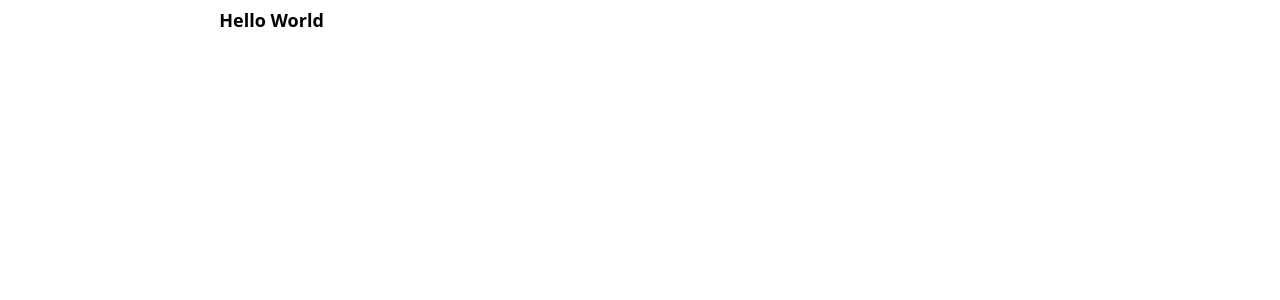
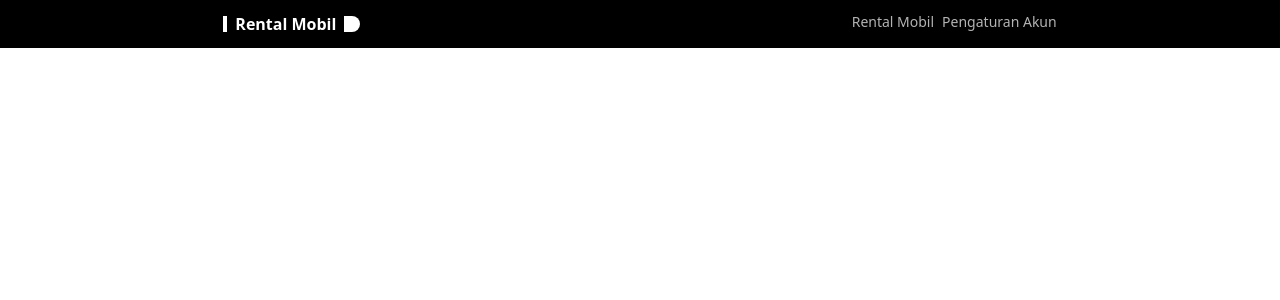
Before and after one commit to AdiCahyaSaputra/rental-mobil-fe, a Next.js app: page / in a window 1280 px wide. Shown: the top 300 px of the page. Built offline with nearby package versions, Linux system fonts and the light colour scheme.

Commit message:
navbar components

```diff
--- /dev/null
+++ b/components/reusable/Navbar.tsx
@@ -0,0 +1,36 @@
+import Container from "components/reusable/Container"
+import { useState } from 'react'
+
+const Navbar: React.FC = () => {
+  const [active, setActive] = useState(false)
+
+  return (
+    <>
+      <nav className='bg-black p-1.5 text-white'>
+        <Container>
+          <div className='flex justify-between'>
+            <div className='flex space-x-2 items-center'>
+              <div className='w-1 py-2 bg-white'></div>
+              <h1 className='font-bold'>Rental Mobil</h1>
+              <div className='w-4 aspect-square bg-white rounded-r-lg rounded-l-none rounded-b-sm'></div>
+            </div>
+
+            <div className={`z-20 text-sm text-white/70 p-4 md:p-0 fixed inset-y-0 ${active ? 'right-0' : '-right-full'} w-6/12 md:w-max md:static bg-black md:bg-transparent flex flex-col md:flex-row space-y-2 md:space-x-2 md:space-y-0`}>
+              <a className='hover:text-white'>Rental Mobil</a>
+              <a className='hover:text-white'>Pengaturan Akun</a>
+            </div>
+
+            <button onClick={() => setActive(!active)} className='justify-center space-y-1.5 flex flex-col items-end md:hidden'>
+              <div className='w-6 h-px bg-white'></div>
+              <div className='w-3 h-px bg-white'></div>
+              <div className='w-4 h-px bg-white'></div>
+            </button>
+          </div>
+        </Container>
+      </nav>
+      <div onClick={() => setActive(!active)} className={`${active ? 'block' : 'hidden'} fixed inset-0 bg-black/70 z-10`}></div>
+    </>
+  )
+}
+
+export default Navbar
--- a/package.json
+++ b/package.json
@@ -14,6 +14,7 @@
     "react-dom": "18.2.0"
   },
   "devDependencies": {
+    "@tailwindcss/line-clamp": "^0.4.2",
     "@types/node": "18.7.15",
     "@types/react": "18.0.18",
     "@types/react-dom": "18.0.6",
--- a/pages/index.tsx
+++ b/pages/index.tsx
@@ -1,11 +1,11 @@
-import Container from 'components/reusable/Container'
+import Navbar from 'components/reusable/Navbar'
 import type { NextPage } from 'next'
 
 const Home: NextPage = () => {
   return (
-    <Container>
-      <h1 className='text-lg font-bold'>Hello World</h1>
-    </Container>
+    <>
+      <Navbar/>
+    </>
   )
 }
 
--- a/tailwind.config.js
+++ b/tailwind.config.js
@@ -7,5 +7,7 @@ module.exports = {
   theme: {
     extend: {},
   },
-  plugins: [],
+  plugins: [
+    require('@tailwindcss/line-clamp')
+  ],
 }
```
Also changed, not shown: 1 other file (tests, documents, lock files or other folders).
